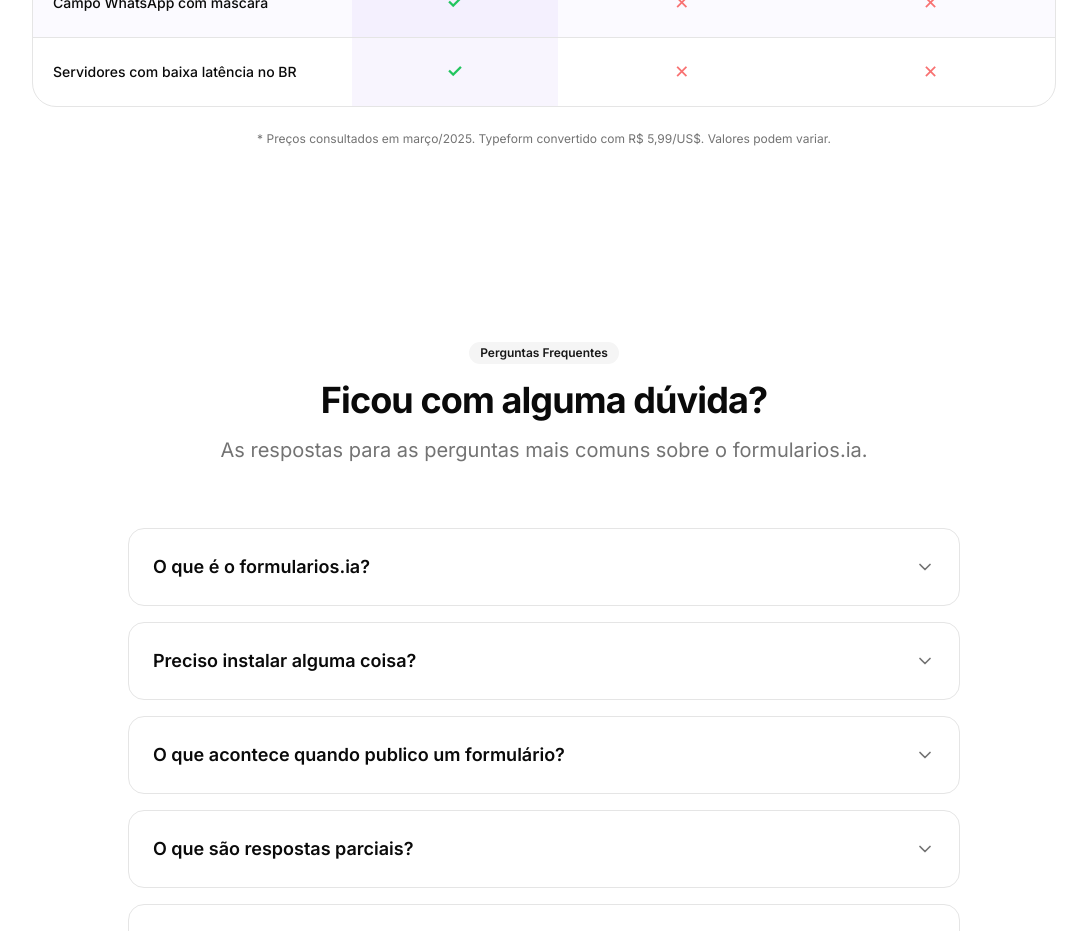
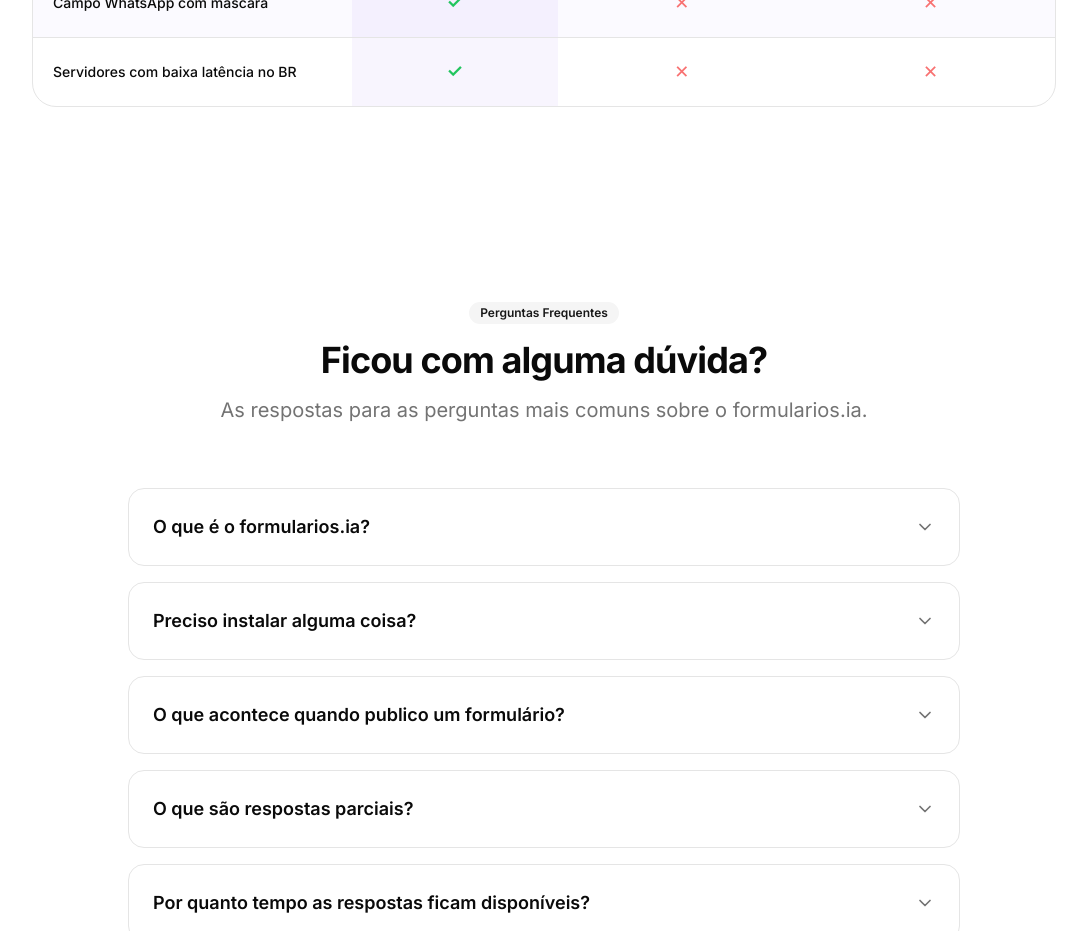
Before and after one commit to PretoNlab/formularios-app, a Next.js app: page / in a window 1280 px wide. Shown: the part 7160-8091 px from the top of the page, without its empty margins (96-1183 px from the left). Built offline with nearby package versions, Linux system fonts and the light colour scheme; no server answers.

Commit message:
chore: remove price disclaimer footnote from comparison table

```diff
--- a/src/app/page.tsx
+++ b/src/app/page.tsx
@@ -786,9 +786,6 @@
           </table>
         </div>
 
-        <p className="text-center text-xs text-muted-foreground mt-6">
-          * Preços consultados em março/2025. Typeform convertido com R$ 5,99/US$. Valores podem variar.
-        </p>
       </div>
     </section>
   )
```
